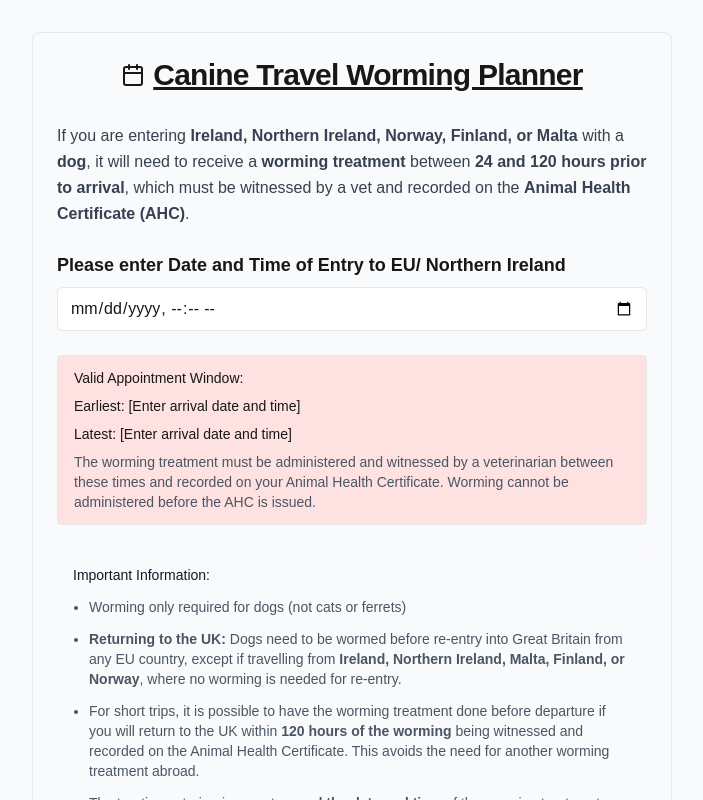
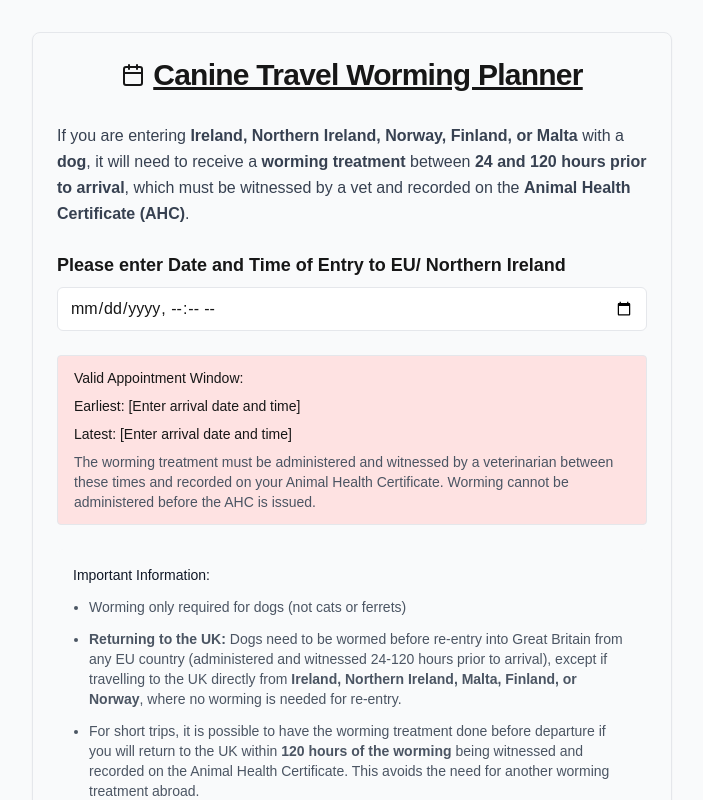
Before and after one commit to Test-s13/canine-worming-planner, a Next.js app: page / in a window 1280 px wide. Shown: the top 800 px of the page, without its empty margins (288-991 px from the left). Built offline with nearby package versions, Linux system fonts and the light colour scheme.

Commit message:
Fixed structure for Alert and added conditional background color

```diff
--- a/src/components/worming-planner/index.tsx
+++ b/src/components/worming-planner/index.tsx
@@ -103,7 +103,7 @@ const WormingScheduler: React.FC = () => {
               <li>Worming only required for dogs (not cats or ferrets)</li>
 
               <li>
-                <strong>Returning to the UK:</strong> Dogs need to be wormed before re-entry into Great Britain from any EU country, except if travelling from <strong>Ireland, Northern Ireland, Malta, Finland, or Norway</strong>, where no worming is needed for re-entry.
+                <strong>Returning to the UK:</strong> Dogs need to be wormed before re-entry into Great Britain from any EU country (administered and witnessed 24-120 hours prior to arrival), except if travelling to the UK directly from <strong>Ireland, Northern Ireland, Malta, Finland, or Norway</strong>, where no worming is needed for re-entry.
               </li>
 
               <li>
```
